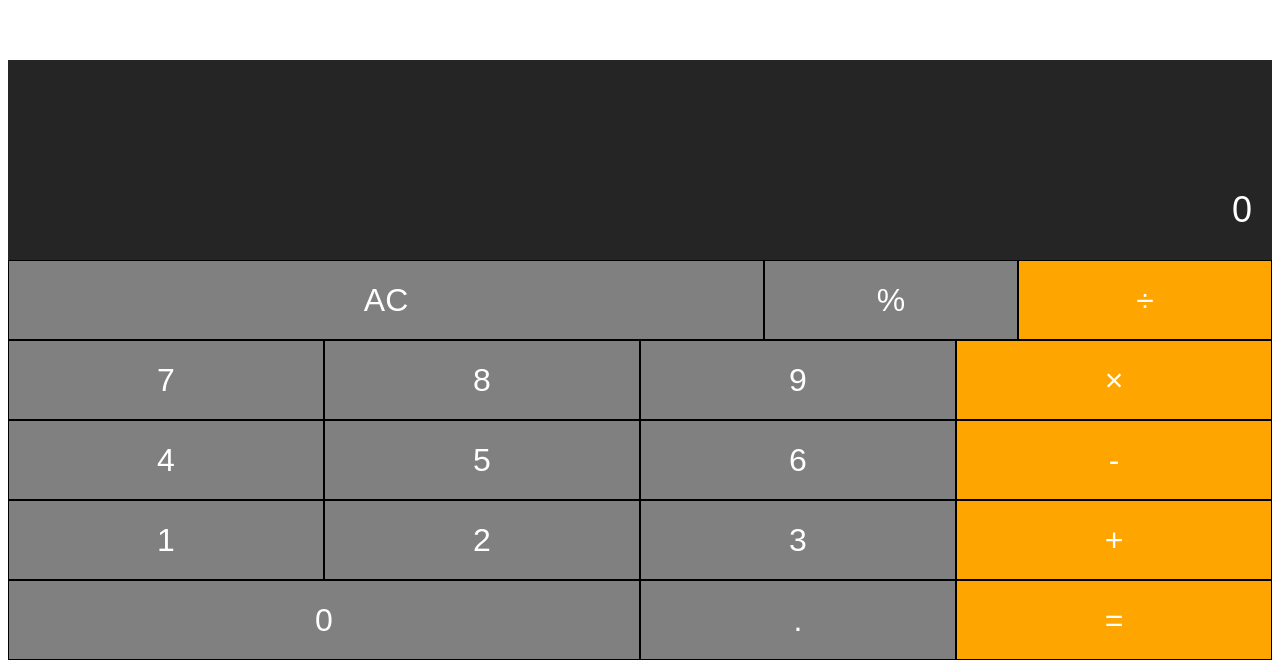
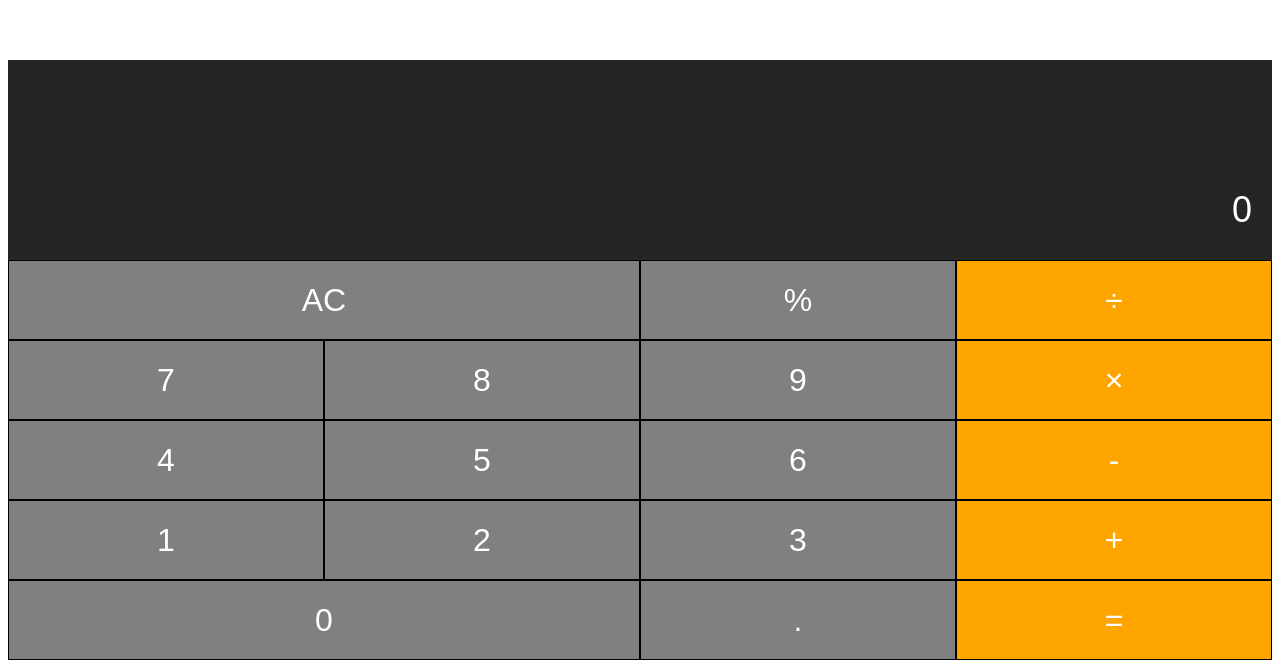
Before and after one commit to evidiana/kalkulator, a plain HTML site: page index.html in a window 1280 px wide. Shown: the part 148-816 px from the top of the page. Drawn offline with Linux system fonts and the light colour scheme.

Commit message:
Update stylesheet.css

```diff
--- a/stylesheet.css
+++ b/stylesheet.css
@@ -34,8 +34,7 @@ button {
    outline: none;
 }
 
-.all-clear { width: 75%; }
-.zero-btn { width: 50%;}
+.all-clear, .zero-btn { width: 50%;}
 
 .operator, .equal-sign {
    background-color: orange;
```
